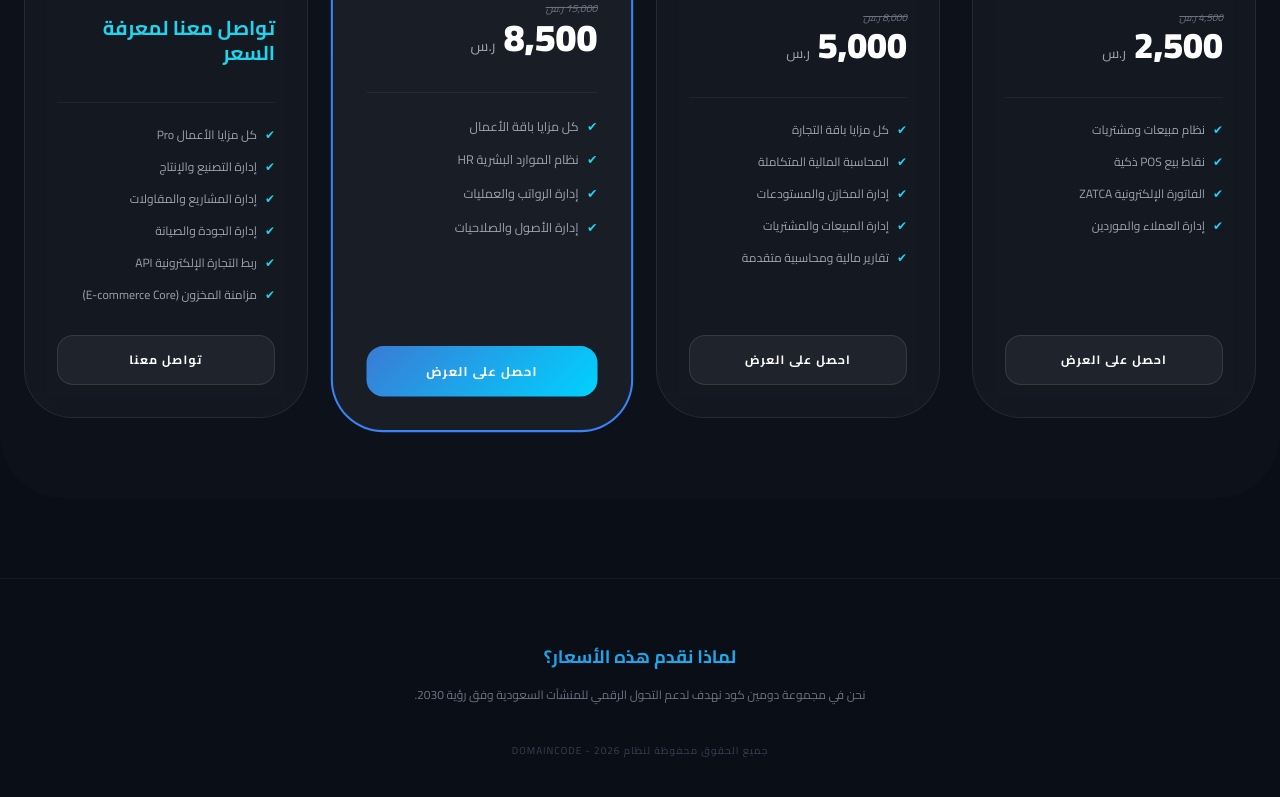
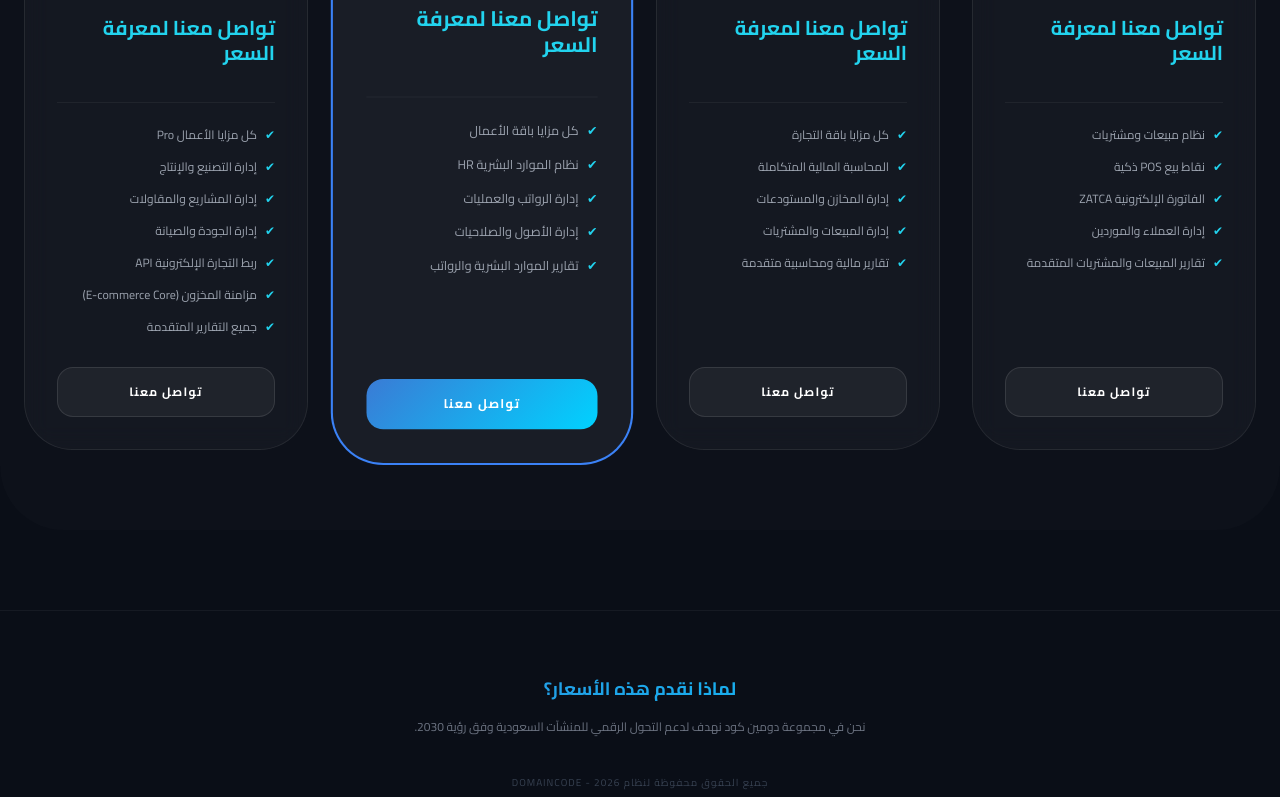
Before and after one commit to shandhor/domain-code-group.github.io, an Angular app: page /app/dcgERP in a window 1280 px wide. Shown: the part 1720-2517 px from the top of the page. Built offline with nearby package versions, Linux system fonts and the light colour scheme.

Commit message:
تعديلات شاملة على صفحات الموقع

```diff
--- a/src/app/dcg_erp/dcgERP.ts
+++ b/src/app/dcg_erp/dcgERP.ts
@@ -79,13 +79,13 @@ export class DcgERP implements OnInit {
     {
       nameAr: 'باقة التجارة',
       nameEn: 'Trade Pack',
-      price: '2,500',
-      old: '4,500',
+      price: '1000',
+      old: '2000',
       popular: false,
       maintenance: '500',
-      isContactUs: false,
-      fAr: ['نظام مبيعات ومشتريات', 'نقاط بيع POS ذكية', 'الفاتورة الإلكترونية ZATCA', 'إدارة العملاء والموردين'],
-      fEn: ['Sales & Buying System', 'Smart POS Systems', 'ZATCA E-Invoicing', 'CRM & Vendor Management']
+      isContactUs: true,
+      fAr: ['نظام مبيعات ومشتريات', 'نقاط بيع POS ذكية', 'الفاتورة الإلكترونية ZATCA', 'إدارة العملاء والموردين','تقارير المبيعات والمشتريات  المتقدمة '],
+      fEn: ['Sales & Buying System', 'Smart POS Systems', 'ZATCA E-Invoicing', 'CRM & Vendor Management','Advanced Sales & Purchasing Reports']
     },
     {
       nameAr: 'باقة الأعمال',
@@ -94,7 +94,7 @@ export class DcgERP implements OnInit {
       old: '8,000',
       popular: false,
       maintenance: '1,500',
-      isContactUs: false,
+      isContactUs: true,
       fAr: ['كل مزايا باقة التجارة', 'المحاسبة المالية المتكاملة', 'إدارة المخازن والمستودعات','إدارة المبيعات والمشتريات', 'تقارير مالية ومحاسبية متقدمة'],
       fEn: ['All Trade Pack features', 'Integrated Accounting', 'Inventory Management','Sales & Purchasing','Advanced Financial Reports']
     },
@@ -105,8 +105,8 @@ export class DcgERP implements OnInit {
       old: '15,000',
       popular: true,
       maintenance: '2,500',
-      isContactUs: false,
-      fAr: ['كل مزايا باقة الأعمال', 'نظام الموارد البشرية HR', 'إدارة الرواتب والعمليات', 'إدارة الأصول والصلاحيات'],
+      isContactUs: true,
+      fAr: ['كل مزايا باقة الأعمال', 'نظام الموارد البشرية HR', 'إدارة الرواتب والعمليات', 'إدارة الأصول والصلاحيات', 'تقارير الموارد البشرية والرواتب'],
       fEn: ['All Business features', 'Human Resources System', 'Payroll Management', 'Asset & Permissions Mgmt']
     },
     {
@@ -123,7 +123,8 @@ export class DcgERP implements OnInit {
         'إدارة المشاريع والمقاولات',
         'إدارة الجودة والصيانة',
         'ربط التجارة الإلكترونية API',
-        'مزامنة المخزون (E-commerce Core)'
+        'مزامنة المخزون (E-commerce Core)',
+        'جميع التقارير المتقدمة'
       ],
       fEn: [
         'All Business Pro features',
@@ -131,7 +132,8 @@ export class DcgERP implements OnInit {
         'Project Management',
         'Quality & Maintenance',
         'E-commerce API Integration',
-        'Stock Sync (E-commerce Core)'
+        'Stock Sync (E-commerce Core)',
+        'All Advanced Reports'
       ]
     }
   ];
--- a/src/app/pages/dcgCommerce/dcgCommerce.ts
+++ b/src/app/pages/dcgCommerce/dcgCommerce.ts
@@ -93,7 +93,7 @@ export class DcgCommerce implements OnInit {
       old: '5,500',
       popular: false,
       maintenance: '750',
-      isContactUs: false,
+      isContactUs: true,
       fAr: ['حتى 500 منتج', 'بوابات دفع أساسية', 'دعم فني عبر الإيميل', 'تصميم قالب جاهز'],
       fEn: ['Up to 500 products', 'Basic payment gateways', 'Email support', 'Ready-made template']
     },
@@ -104,7 +104,7 @@ export class DcgCommerce implements OnInit {
       old: '12,000',
       popular: true,
       maintenance: '1,800',
-      isContactUs: false,
+      isContactUs: true,
       fAr: ['منتجات لا محدودة', 'كل بوابات الدفع', 'دعم فني مباشر', 'تخصيص التصميم', 'تكامل شركات الشحن'],
       fEn: ['Unlimited products', 'All payment gateways', 'Priority support', 'Design customization', 'Shipping integration']
     },
@@ -115,7 +115,7 @@ export class DcgCommerce implements OnInit {
       old: '22,000',
       popular: false,
       maintenance: '3,000',
-      isContactUs: false,
+      isContactUs: true,
       fAr: ['كل مزايا النمو', 'متجر متعدد البائعين', 'تطبيق جوال iOS/Android', 'API متقدم', 'دعم فني 24/7'],
       fEn: ['All Growth features', 'Multi-vendor marketplace', 'iOS/Android mobile app', 'Advanced API', '24/7 support']
     },
```
